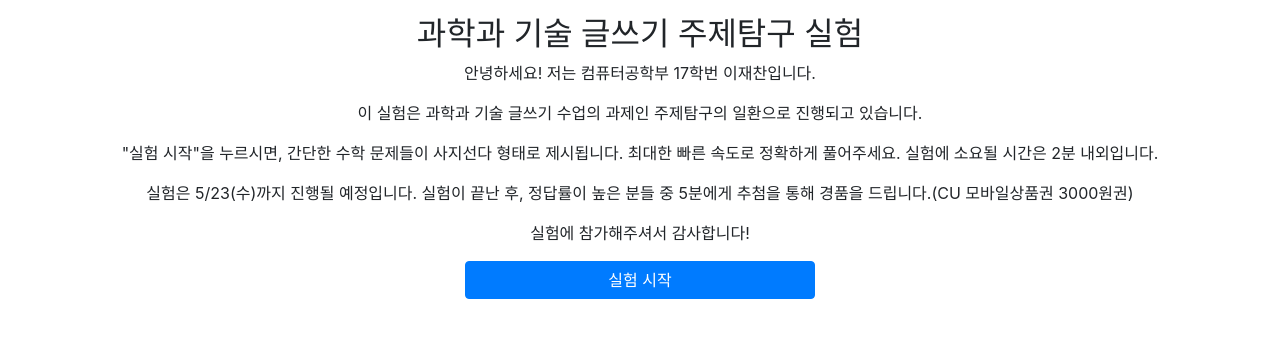
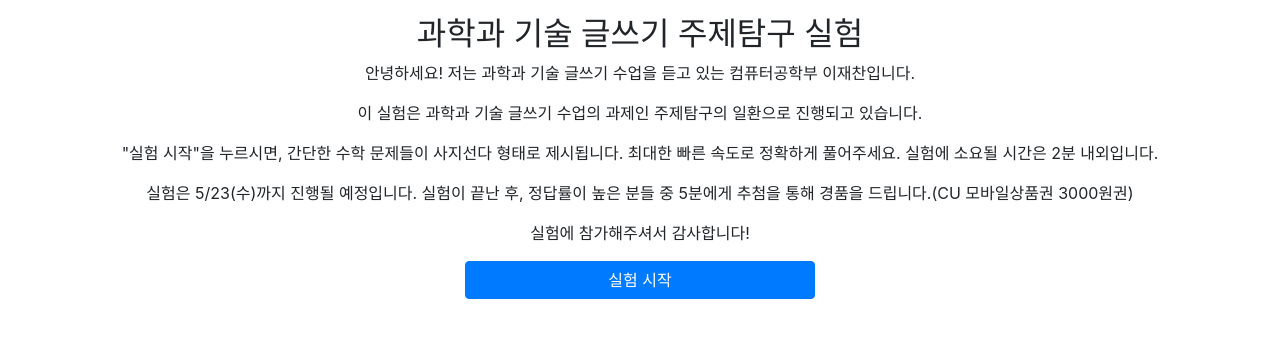
Before and after one commit to dlwocks31/sciwriting, a Django app: template experiment/templates/experiment/index.html in a window 1280 px wide. Shown: the top 338 px of the page. Run offline with Django 3.2, Linux system fonts and the light colour scheme; the template is opened without the code that fills it, so the values that code supplies are empty; some libraries are stand-ins or nearby versions.

Commit message:
hide my identiy:)

```diff
--- a/experiment/templates/experiment/index.html
+++ b/experiment/templates/experiment/index.html
@@ -8,7 +8,7 @@
 </div>
 <div class="row justify-content-center">
 	<div class="col">
-		<p class="text-center">안녕하세요! 저는 컴퓨터공학부 17학번 이재찬입니다.</p>
+		<p class="text-center">안녕하세요! 저는 과학과 기술 글쓰기 수업을 듣고 있는 컴퓨터공학부 이재찬입니다.</p>
 		<p class="text-center">이 실험은 과학과 기술 글쓰기 수업의 과제인 주제탐구의 일환으로 진행되고 있습니다.</p>
 		<p class="text-center">"실험 시작"을 누르시면, 간단한 수학 문제들이 사지선다 형태로 제시됩니다. 최대한 빠른 속도로 정확하게 풀어주세요. 실험에 소요될 시간은 2분 내외입니다.</p>
 		<p class="text-center">실험은 5/23(수)까지 진행될 예정입니다. 실험이 끝난 후, 정답률이 높은 분들 중 5분에게 추첨을 통해 경품을 드립니다.(CU 모바일상품권 3000원권)</p>
```
